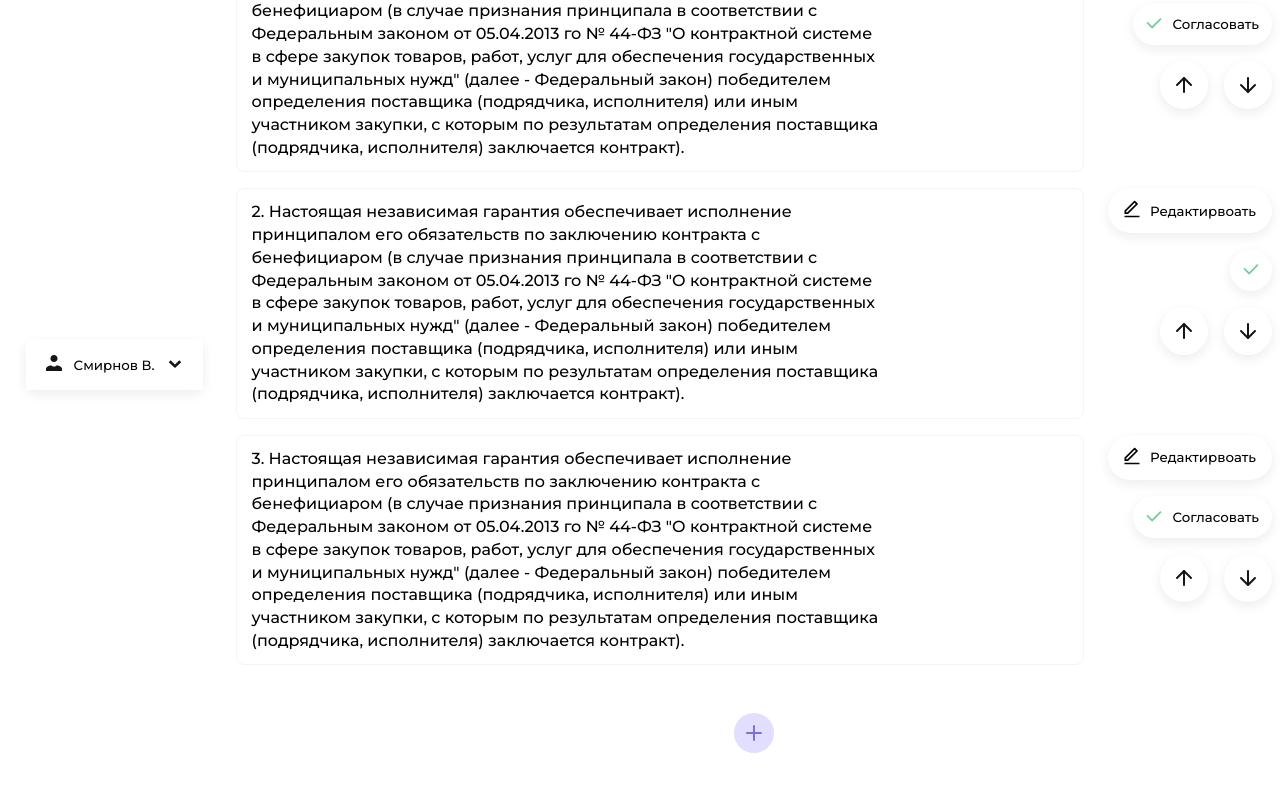
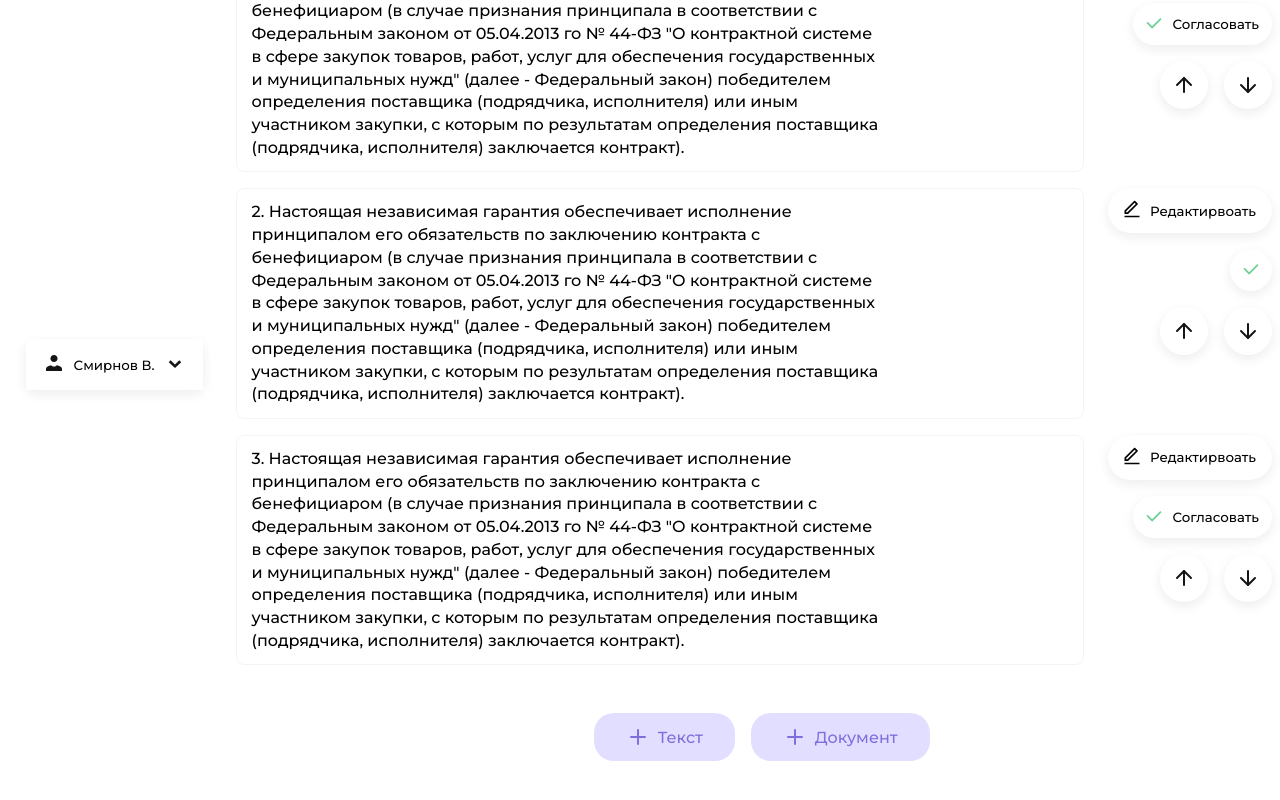
Before and after one commit to realNimur/mail_editor, a React (Create React App) app: page / in a window 1280 px wide. Shown: the part 370-1170 px from the top of the page. Built offline with nearby package versions, Linux system fonts and the light colour scheme.

Commit message:
add button attach document

```diff
--- a/src/App.js
+++ b/src/App.js
@@ -9,16 +9,19 @@ function App() {
   const [sectionList, setSectionList] = useState([
     {
       id: 1,
+      type: "text",
       text: '1. Настоящая независимая гарантия обеспечивает исполнение принципалом его обязательств по заключению контракта с бенефициаром (в случае признания принципала в соответствии с Федеральным законом от 05.04.2013 го № 44-ФЗ "О контрактной системе в сфере закупок товаров, работ, услуг для обеспечения государственных и муниципальных нужд" (далее - Федеральный закон) победителем определения поставщика (подрядчика, исполнителя) или иным участником закупки, с которым по результатам определения поставщика (подрядчика, исполнителя) заключается контракт).',
       isApprove: false,
     },
     {
       id: 2,
+      type: "text",
       text: '2. Настоящая независимая гарантия обеспечивает исполнение принципалом его обязательств по заключению контракта с бенефициаром (в случае признания принципала в соответствии с Федеральным законом от 05.04.2013 го № 44-ФЗ "О контрактной системе в сфере закупок товаров, работ, услуг для обеспечения государственных и муниципальных нужд" (далее - Федеральный закон) победителем определения поставщика (подрядчика, исполнителя) или иным участником закупки, с которым по результатам определения поставщика (подрядчика, исполнителя) заключается контракт).',
       isApprove: true,
     },
     {
       id: 3,
+      type: "text",
       text: '3. Настоящая независимая гарантия обеспечивает исполнение принципалом его обязательств по заключению контракта с бенефициаром (в случае признания принципала в соответствии с Федеральным законом от 05.04.2013 го № 44-ФЗ "О контрактной системе в сфере закупок товаров, работ, услуг для обеспечения государственных и муниципальных нужд" (далее - Федеральный закон) победителем определения поставщика (подрядчика, исполнителя) или иным участником закупки, с которым по результатам определения поставщика (подрядчика, исполнителя) заключается контракт).',
       isApprove: false,
     },
--- a/src/components/AddButton/index.jsx
+++ b/src/components/AddButton/index.jsx
@@ -1,10 +1,8 @@
 import React from "react";
 import styles from "./styles.module.scss";
 
-const AddButton = ({ handleClick }) => {
+const PlusComponent = () => {
   return (
-    <div className={styles.wrapper}>
-      <button className={styles.button} type={"button"} onClick={handleClick}>
     <svg
       className={styles.plus}
       width="24"
@@ -28,6 +26,47 @@ const AddButton = ({ handleClick }) => {
         strokeLinejoin="round"
       />
     </svg>
+  );
+};
+
+const AddButton = ({ handleClick, text = null }) => {
+  if (text) {
+    return (
+      <div className={styles.wrapper}>
+        <button
+          className={styles.button}
+          type={"button"}
+          style={{
+            borderRadius: "20px",
+            padding: "12px 32px",
+          }}
+          onClick={handleClick}
+        >
+          <PlusComponent />
+          <p className={styles.text}>{text}</p>
+        </button>
+      </div>
+    );
+  }
+
+  return (
+    <div
+      className={styles.wrapper}
+      style={{
+        padding: "32px 0",
+      }}
+    >
+      <button
+        className={styles.button}
+        type={"button"}
+        style={{
+          width: "40px",
+          height: "40px",
+          borderRadius: "50%",
+        }}
+        onClick={handleClick}
+      >
+        <PlusComponent />
       </button>
     </div>
   );
--- a/src/components/AddButton/styles.module.scss
+++ b/src/components/AddButton/styles.module.scss
@@ -1,15 +1,11 @@
 .wrapper {
-  padding: 32px 0;
   display: flex;
   align-items: center;
   justify-content: center;
 }
 
 .button {
-  width: 40px;
-  height: 40px;
   background-color: #e2deff;
-  border-radius: 50%;
   transition: 0.25s;
   cursor: pointer;
   border: none;
@@ -17,13 +13,33 @@
   align-items: center;
   justify-content: center;
 
+  path {
+    transition: .25s;
+  }
+
+  .text {
+    font-weight: 500;
+    font-size: 16px;
+    margin: 0 0 0 8px;
+    transition: .25s;
+    color: #7D70DD;
+  }
+
   &:hover {
     background-color: #7d70dd;
 
     & .plus {
+      width: 24px;
+      height: 24px;
+
       path {
         stroke: #fff;
       }
     }
+
+    .text {
+      transition: .25s;
+      color: #FFF;
+    }
   }
 }
--- /dev/null
+++ b/src/components/Footer/index.js
@@ -0,0 +1,61 @@
+import React, { useRef } from "react";
+import AddButton from "../AddButton";
+import styles from "./styles.module.scss";
+
+const Footer = ({ setSectionList }) => {
+  const fileInput = useRef(null);
+
+  const addTextSection = () => {
+    setSectionList((prevState) => [
+      ...prevState,
+      {
+        id: prevState.length + 1,
+        type: "text",
+        text: "Lorem ipsum dolor sit amet, consectetur adipiscing elit",
+        isApprove: false,
+      },
+    ]);
+  };
+
+  const addDocumentSection = () => {
+    fileInput.current.value = null;
+    fileInput.current.click();
+  };
+
+  return (
+    <div className={styles.footer}>
+      <input
+        style={{
+          width: 0,
+          height: 0,
+        }}
+        ref={fileInput}
+        onChange={(e) => {
+          if (e.target?.files[0]) {
+            console.log({
+              type: "document",
+              isApprove: false,
+              file: e.target?.files[0],
+            });
+            setSectionList((prevState) => [
+              ...prevState,
+              {
+                id: prevState.length + 1,
+                type: "document",
+                isApprove: false,
+                file: e.target?.files[0],
+              },
+            ]);
+          }
+        }}
+        type={"file"}
+        name="foo"
+        accept="application/msword, application/vnd.ms-excel, application/vnd.ms-powerpoint,text/plain, application/pdf, image/*"
+      />
+      <AddButton text={"Текст"} handleClick={addTextSection} />
+      <AddButton text={"Документ"} handleClick={addDocumentSection} />
+    </div>
+  );
+};
+
+export default Footer;
--- /dev/null
+++ b/src/components/Footer/styles.module.scss
@@ -0,0 +1,14 @@
+.footer {
+  padding: 32px 0;
+  display: flex;
+  align-items: center;
+  justify-content: center;
+
+  & > * {
+    margin-right: 16px;
+
+    &:last-child {
+      margin-right: 0;
+    }
+  }
+}
--- a/src/components/Section/index.jsx
+++ b/src/components/Section/index.jsx
@@ -1,8 +1,20 @@
 import React from "react";
 import SectionItem from "../SectionItem";
-import AddButton from "../AddButton";
+import Footer from "../Footer";
 
 const Section = ({ sectionList, setSectionList, upInOrder, downInOrder }) => {
+  const setInfoText = (text, currentElementId) => {
+    const newState = [...sectionList];
+    newState[currentElementId].text = text;
+    setSectionList(newState);
+  };
+
+  const setApprove = (currentElementId) => {
+    const newState = [...sectionList];
+    newState[currentElementId].isApprove = true;
+    setSectionList(newState);
+  };
+
   return (
     <div>
       <div>
@@ -11,44 +23,23 @@ const Section = ({ sectionList, setSectionList, upInOrder, downInOrder }) => {
             (section) => section.id === item.id
           );
 
-          const setInfoText = (text) => {
-            const newState = [...sectionList];
-            newState[currentElementId].text = text;
-            setSectionList(newState);
-          };
-
-          const setApprove = () => {
-            const newState = [...sectionList];
-            newState[currentElementId].isApprove = true;
-            setSectionList(newState);
-          };
-
           return (
             <SectionItem
               id={item.id}
               key={item.id}
+              type={item.type}
+              file={item.file}
               infoText={item.text}
               isApprove={item.isApprove}
-              setInfoText={setInfoText}
-              setApprove={setApprove}
+              setInfoText={(text) => setInfoText(text, currentElementId)}
+              setApprove={() => setApprove(currentElementId)}
               upInOrder={upInOrder}
               downInOrder={downInOrder}
             />
           );
         })}
       </div>
-      <AddButton
-        handleClick={() => {
-          setSectionList((prevState) => [
-            ...prevState,
-            {
-              id: prevState.length + 1,
-              text: "Lorem ipsum dolor sit amet, consectetur adipiscing elit",
-              isApprove: false,
-            },
-          ]);
-        }}
-      />
+      <Footer setSectionList={setSectionList} />
     </div>
   );
 };
--- a/src/components/SectionItem/index.jsx
+++ b/src/components/SectionItem/index.jsx
@@ -9,7 +9,9 @@ import OrderButtons from "../OrderButtons/OrderButtons";
 
 const SectionItem = ({
   id,
+  type,
   infoText,
+  file,
   setInfoText,
   isApprove,
   setApprove,
@@ -17,15 +19,36 @@ const SectionItem = ({
   downInOrder,
 }) => {
   const [isEditMode, setEditMode] = useState(false);
+  const isTextSection = type === "text";
+  const isDocumentsSection = type === "document";
+
+  const getFormatFile = (fileName) => {
+    const array = fileName.split(".");
+    return array[array.length - 1].toUpperCase();
+  };
 
   return (
     <div className={styles.section_item}>
+      {isTextSection && (
         <Editor
           id={id}
           infoText={infoText}
           setInfoText={setInfoText}
           isEditMode={isEditMode}
         />
+      )}
+
+      {isDocumentsSection && file && (
+        <div className={"no_edit"} style={{ width: "100%", padding: "16px" }}>
+          <div className={styles.file}>
+            <div className={styles.header}>
+              <p className={styles.text}>{getFormatFile(file.name)}</p>
+            </div>
+            <p className={styles.name}>{file.name}</p>
+          </div>
+        </div>
+      )}
+
       <div className={styles.section_buttons}>
         {isEditMode ? (
           <SaveButton onClick={() => setEditMode(false)} />
--- a/src/components/SectionItem/styles.module.scss
+++ b/src/components/SectionItem/styles.module.scss
@@ -72,3 +72,31 @@
     margin-bottom: 10px;
   }
 }
+
+.file {
+  display: inline-block;
+
+  .header {
+    width: 152px;
+    height: 112px;
+    background: #F5F4F4;
+    border-radius: 8px;
+    display: flex;
+    align-items: center;
+    justify-content: center;
+    margin-bottom: 8px;
+
+    .text {
+      font-size: 24px;
+      font-weight: 700;
+      color: #7D70DD;
+    }
+  }
+
+  .name {
+    color: #151515;
+    line-height: 22px;
+
+    width: 152px;
+  }
+}
```
Lines whose indentation alone changed are shown as unchanged.
